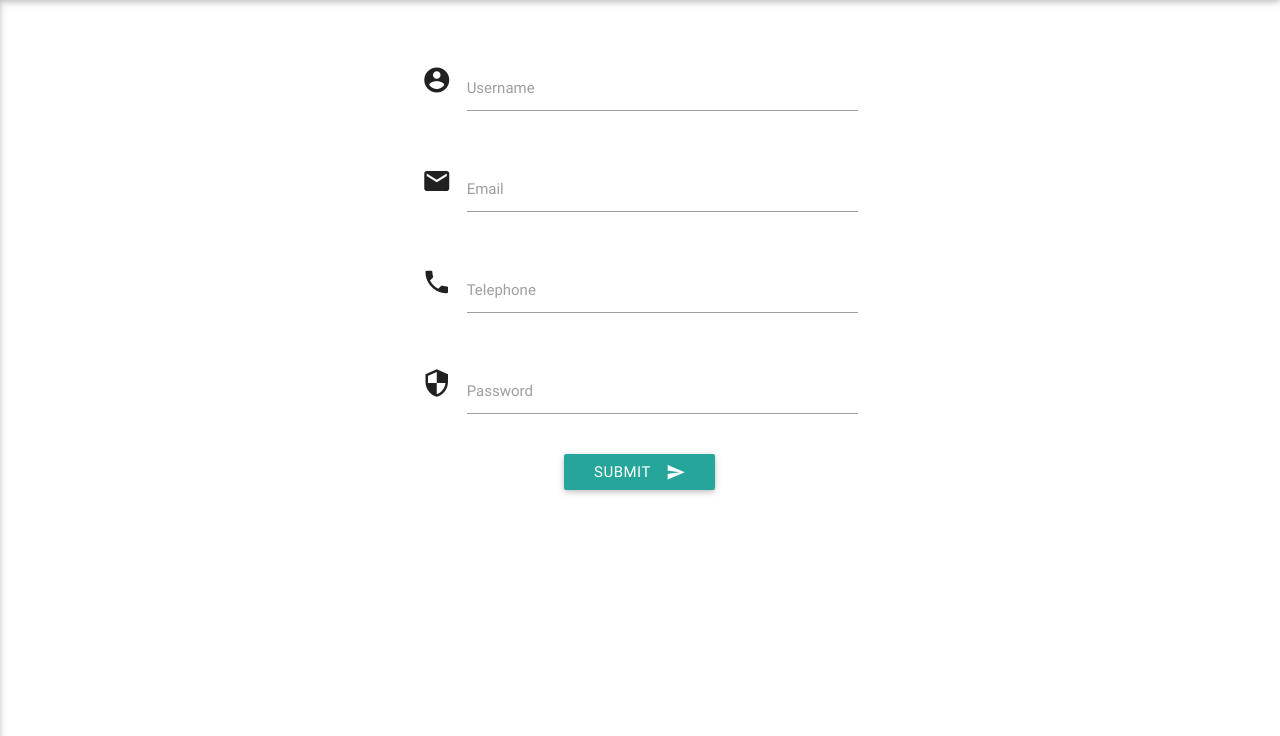
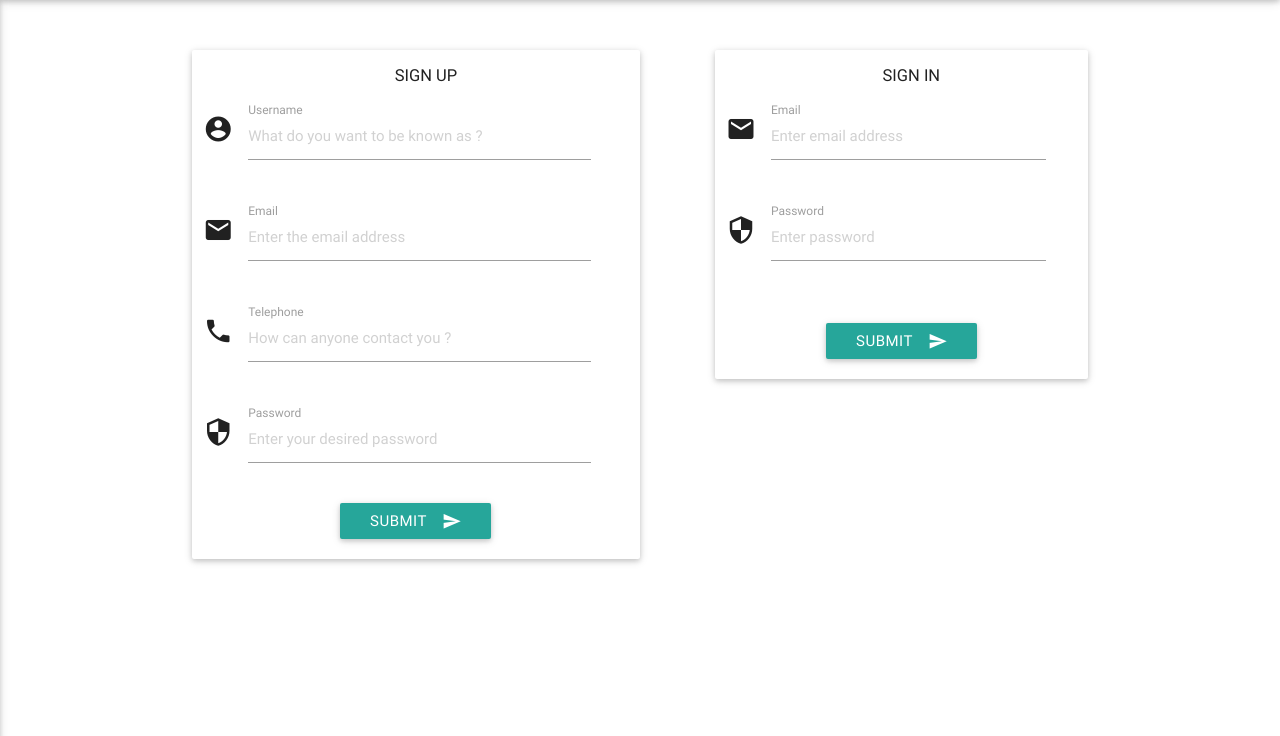
Before and after one commit to SatenderRathore/ThePerfectBlog, a PHP site: page /signup_form.php in a window 1280 px wide. Shown: the part 64-800 px from the top of the page. Run offline with PHP 8.4, Linux system fonts and the light colour scheme; some libraries are stand-ins or nearby versions.

Commit message:
made sign up and login in one page completely

```diff
--- a/backend/ajax/login_email_ajax.php
+++ b/backend/ajax/login_email_ajax.php
@@ -9,7 +9,7 @@ $output = mysqli_fetch_array($exec, MYSQLI_ASSOC);
 
 if(!($output['email'] == $email))
 {
-	print_r("email is not registered, You can't login using this email");
+	print_r("E-mail is not registered !");
 }
 
 ?>
--- a/backend/login/login.php
+++ b/backend/login/login.php
@@ -24,7 +24,7 @@ if($_POST)
 	else
 	{
 		?>
-        <script> alert('Wrong Details'); window.location.href = "../../frontend/login_form.php";</script>';
+        <script> alert('Wrong Details'); window.location.href = "../../frontend/signup_form.php";</script>';
       <?php
 	}
 
@@ -33,7 +33,7 @@ else
 {
 
 	?>
-    <script> alert('Pleasse fill the login form'); window.location.href = "../../frontend/login_form.php";</script>';
+    <script> alert('Please fill the login form'); window.location.href = "../../frontend/signup_form.php";</script>';
     <?php
 
 	// header("Location:../../frontend/login_form.php");
--- a/backend/login/logout.php
+++ b/backend/login/logout.php
@@ -6,7 +6,7 @@ unset($_SESSION['email']);
 if(session_destroy())
 {
 	?>
-    <script> alert('logOut Successfully'); window.location.href = "../../frontend/login_form.php";</script>';
+    <script> alert('logOut Successfully'); window.location.href = "../../frontend/signup_form.php";</script>';
 	<?php
 }
 
--- a/frontend/admin.php
+++ b/frontend/admin.php
@@ -5,6 +5,7 @@
 	<title></title>
 </head>
 <body>
+
 <a href="new_accounts.php">new accounts</a>
 <br>
 <a href="new_blogs.php">new blogs</a>
--- a/frontend/blogger_account.php
+++ b/frontend/blogger_account.php
@@ -68,12 +68,12 @@ while($row = mysqli_fetch_row($exec))
       $blog_id = $row[0];
       $_SESSION['blog_id'] = $blog_id;
       echo'<div class="container">';
-        echo'<div class="card hoverable large article" id="'.$blog_id.'">';
+        echo'<div class="card hoverable large article" id="'.$blog_id.'" style="margin-top:40px; margin-bottom:40px;">';
           echo'<div class="card-image">';
             echo'<img class="responsive-img" src="../images/sample-1.jpg">';
             echo'<span class="card-title">'.$row[2].'</span>';
           echo'</div>';
-          echo'<div class="card-content" style="max-height: 85px;">';
+          echo'<div class="card-content " style="max-height: 85px;">';
             echo'<p>';
             echo $row[3];
           echo'</p>';
--- a/frontend/blogger_account_article.php
+++ b/frontend/blogger_account_article.php
@@ -3,9 +3,9 @@
 <title>Full Blog</title>
   <link rel="stylesheet" type="text/css" href="../materialize/css/materialize.min.css">
   <link href="https://fonts.googleapis.com/icon?family=Material+Icons" rel="stylesheet">
+  <link rel="stylesheet" type="text/css" href="../materialize/css/blogger_account_article.css">
   <script src="http://ajax.googleapis.com/ajax/libs/jquery/2.0.0/jquery.min.js"></script>
 
-  <link rel="stylesheet" type="text/css" href="../materialize/css/blogger_account_article.css">
   <script>
   	$(document).ready(function(){
     $(".button-collapse").sideNav();
@@ -47,7 +47,7 @@
       </div>
 
 	<div class="container">
-		<div class="card-details hoverable large article" >
+		<div class="card-details hoverable large article"  >
 			<div class="card-image">
 				<img class="responsive-img" src="../images/sample-1.jpg">
 				<span class="card-title"><h4>Aliquam lorem ante dapibus in</h4></span>
@@ -67,7 +67,7 @@
 
 				</div>
 			</div>
-			<div class="card-content" >
+			<div class="card-content flow-text" >
 			    <p>
 					In auctor lobortis lacus. In auctor lobortis lacus. Cras non dolor. Praesent egestas tristique nibh. Maecenas malesuada.
 
--- a/frontend/login_form.php
+++ b/frontend/login_form.php
@@ -145,7 +145,7 @@ if(isset($_SESSION['email']))
               if(xmlhttp.readyState == 4 && xmlhttp.status == 200)
               {
                   document.getElementById("submit_result").innerHTML = xmlhttp.responseText;
-
+                  console.log(document.getElementById("submit_result").innerHTML);
                   var isEmptyResult = document.getElementById("submit_result").innerHTML;
                   if(isEmptyResult === "")
                   {
--- a/frontend/signup_form.php
+++ b/frontend/signup_form.php
@@ -34,7 +34,7 @@
               </form>
             </ul>
             <ul class="side-nav" id="mobile-demo">
-              <li  style="height:100px;"><a href="index.php"><img src="#" alt="TPB icon"></a></li>
+              <li  style="height:110px;"><a href="index.php"><img src="#" alt="TPB icon"></a></li>
               <li></li>
               <li><a href="index.php">Home</a></li>
               <li><a href="signup_form.php">Sign Up</a></li>
@@ -50,13 +50,14 @@
         </nav>
       </div>
 
-      <div class="container">
-        <div class="form ">
+      <div class="row container">
+        <div class="form card-panel hoverable col m6 l6 s10 offset-s1 left">
+          <h4 class="head">Sign Up</h4>
           <form id="signup" class="" method="post" action="../backend/signup/signup.php">
             <div class="row">
-              <div class="input-field col m6 offset-m3 l6 offset-l3 s8 offset-s2">
+              <div class="input-field col m11 l11  s12">
               <i class="material-icons prefix">account_circle</i>
-                <input id="username" type="text" name="username" class="validate" onchange="checkUsername()" required>
+                <input id="username" type="text" name="username" class="validate" onchange="checkUsername()" placeholder="What do you want to be known as ?" required>
                 <label for="Username">Username</label>
               </div>
               <!-- will unable if username is already exists -->
@@ -64,9 +65,9 @@
             </div>
 
             <div class="row">
-              <div class="input-field col m6 offset-m3 l6 offset-l3 s8 offset-s2">
+              <div class="input-field col m11 l11  s12 ">
                <i class="material-icons prefix">email</i>
-                <input id="email" type="email" name="email" class="validate" onchange="checkEmail()" required>
+                <input id="email" type="email" name="email" class="validate" onchange="checkEmail()" placeholder="Enter the email address" required>
                 <label for="email">Email</label>
               </div>
               </div>
@@ -74,9 +75,9 @@
               <div id="email_info"></div>
 
             <div class="row">
-              <div class="input-field col m6 offset-m3 l6 offset-l3 s8 offset-s2">
+              <div class="input-field col m11 l11  s12 ">
                 <i class="material-icons prefix">phone</i>
-                <input id="contact" type="tel" name="contact" class="validate" onchange="checkContact()" pattern="[789][0-9]{9}" maxlength="10" title="Please enter valid contact number"   required>
+                <input id="contact" type="tel" name="contact" class="validate" onchange="checkContact()" pattern="[789][0-9]{9}" maxlength="11" title="Please enter valid contact number" placeholder="How can anyone contact you ?"   required>
                 <label for="icon_telephone">Telephone</label>
               </div>
             </div>
@@ -86,13 +87,43 @@
 
 
             <div class="row">
-              <div class="input-field col m6 offset-m3 l6 offset-l3 s8 offset-s2">
+              <div class="input-field col m11 l11  s12 ">
               <i class="material-icons prefix">security</i>
-                <input id="password" type="password" name="password" class="validate" pattern=".{6,}" title="password length should be greater than 6" required>
+                <input id="password" type="password" name="password" class="validate" pattern=".{6,}" title="password length should be greater than 6" placeholder="Enter your desired password" required>
                 <label for="password">Password</label>
               </div>
             </div>
-            <center><button id="button" class="btn waves-effect waves-light" type="submit" name="submit" >Submit
+
+            <center><button id="button" class="btn waves-effect waves-light " type="submit" name="submit" style="margin-bottom:20px;">Submit
+            <i class="material-icons right">send</i>
+            </button></center>
+          </form>
+        </div>
+
+        <div class="form card-panel hoverable col m5 l5 s10 pull-s1 right">
+          <h4 class="head">Sign In</h4>
+          <form class="" id="login_form" method="post" action="../backend/login/login.php">
+            <div class="row">
+              <div class="input-field col m11 l11 s12 ">
+               <i class="material-icons prefix">email</i>
+                <input id="emailid" type="email" name="email" class="validate" onchange="checkEmailLogin()" placeholder="Enter email address" required>
+                <label for="email">Email</label>
+              </div>
+
+              <!-- will unable if email is already exists -->
+              <div class="err" id="emailid_info"></div>
+            </div>
+            <div class="row">
+              <div class="input-field col m11 l11 s12 ">
+              <i class="material-icons prefix">security</i>
+                <input id="passwordlogin" type="password" name="password" class="validate" pattern=".{6,}" placeholder="Enter password" required>
+                <label for="password">Password</label>
+              </div>
+            </div>
+            <!-- will unable if emailId-password combination does not match -->
+            <div class="err" id="submit_result_login"></div>
+
+            <center><button id="buttonlogin" class="btn waves-effect waves-light " style="margin-bottom:20px;" type="submit" name="submit" onclick="submitForm()">Submit
             <i class="material-icons right">send</i>
             </button></center>
           </form>
@@ -115,6 +146,8 @@
 
     </script>
   </html>
+
+  <!-- For signup part -->
 
   <script type="text/javascript">
 
@@ -175,7 +208,6 @@
       }
 
 
-
     function checkContact()
       {
           var contact = document.getElementById("contact").value;
@@ -204,3 +236,63 @@
       }
 
   </script>
+
+  <!-- For login part -->
+
+  <script type="text/javascript">
+
+    function checkEmailLogin()
+      {
+        var email = document.getElementById("emailid").value;
+
+          var xmlhttp = new XMLHttpRequest();
+          xmlhttp.onreadystatechange = function() {
+              if(xmlhttp.readyState == 4 && xmlhttp.status == 200)
+              {
+                  document.getElementById("emailid_info").innerHTML = xmlhttp.responseText;
+                  //disable button if div of id email_info have some error message
+                  console.log("hello");
+                  var isEmptyEmail = document.getElementById("emailid_info").innerHTML
+                  if((isEmptyEmail === ""))
+                  {
+                    document.getElementById("buttonlogin").disabled = false;
+                  }
+                  else
+                  {
+                    document.getElementById("buttonlogin").disabled = true;
+                  }
+              }
+          };
+          xmlhttp.open("GET", "../backend/ajax/login_email_ajax.php?email=" + email, true);
+          xmlhttp.send();
+
+      }
+
+    function submitForm()
+      {
+        var email = document.getElementById("emailid").value;
+        var password = document.getElementById("passwordlogin").value;
+        if((email !== "") && (password !== ""))
+         {
+          // alert("in");
+          var xmlhttp = new XMLHttpRequest();
+          xmlhttp.onreadystatechange = function() {
+              if(xmlhttp.readyState == 4 && xmlhttp.status == 200)
+              {
+                  document.getElementById("submit_result_login").innerHTML = xmlhttp.responseText;
+                  //console.log(document.getElementById("submit_result").innerHTML);
+                  var isEmptyResult = document.getElementById("submit_result_login").innerHTML;
+                  if(isEmptyResult === "")
+                  {
+                    document.getElementById("login_form").submit();
+                  }
+
+              }
+          };
+          xmlhttp.open("GET", "../backend/ajax/login_submit_ajax.php?email=" + email + "&password=" + password, true);
+          xmlhttp.send();
+        }
+        // alert(password);
+      }
+
+  </script>
--- a/materialize/css/blogger_account_article.css
+++ b/materialize/css/blogger_account_article.css
@@ -1,6 +1,6 @@
 .article {
-	margin-top: 40px;
-	margin-bottom: 40px;
+  margin-top: 40px;
+  margin-bottom: 40px;
 }
 
 .card-details {
--- a/materialize/css/signup.css
+++ b/materialize/css/signup.css
@@ -1,3 +1,26 @@
 .form{
 	margin: 50px 0;
 }
+
+h4.head {
+	text-align: center;
+    font-size: 1.1rem;
+    font-weight: 400;
+    text-transform: uppercase;
+    padding-left: 20px;
+}
+
+h4 {
+
+    line-height: 110%;
+    margin: 1.14rem 0 0.912rem 0;
+}
+
+.err{
+	font-size: 0.8rem;
+	position: relative;
+	display: inline-block;
+	top: -1rem;
+	left: 3.5rem;
+	color: #FF4081;
+}
```
Lines whose indentation alone changed are shown as unchanged.
